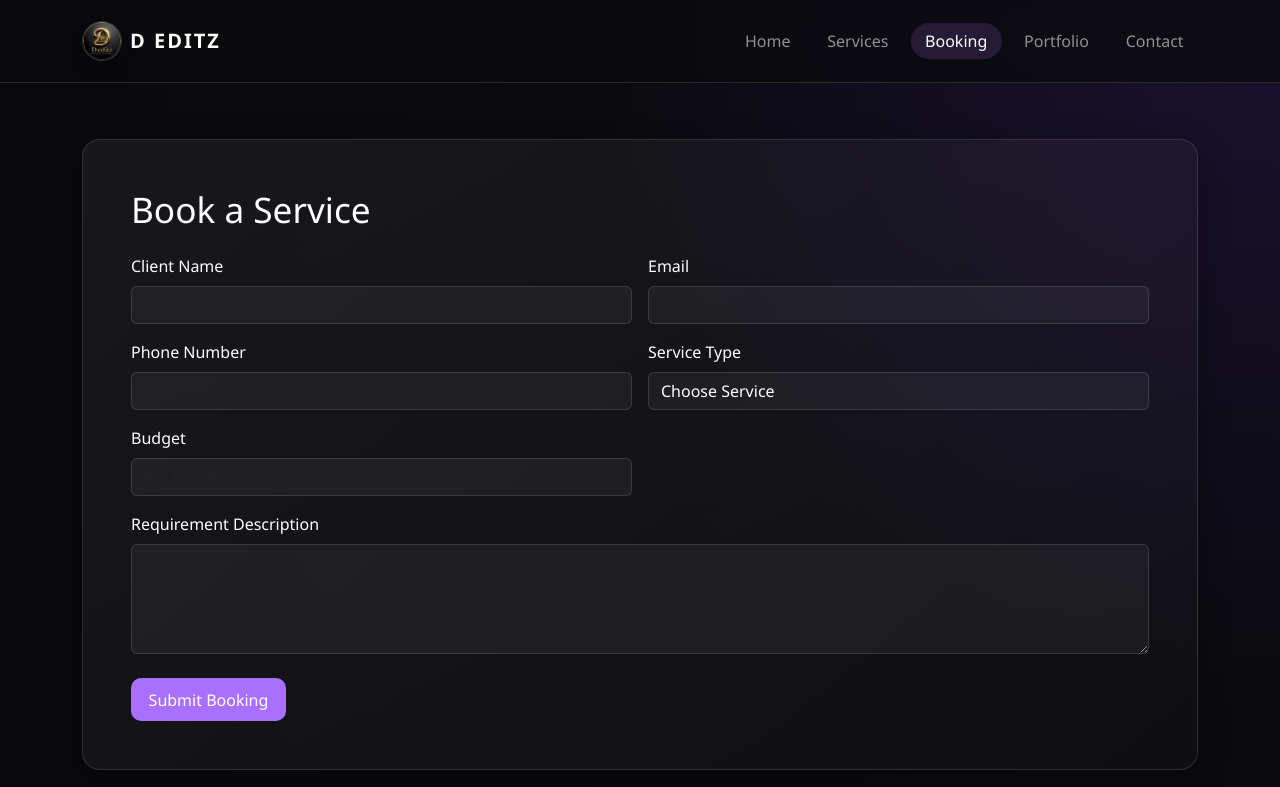
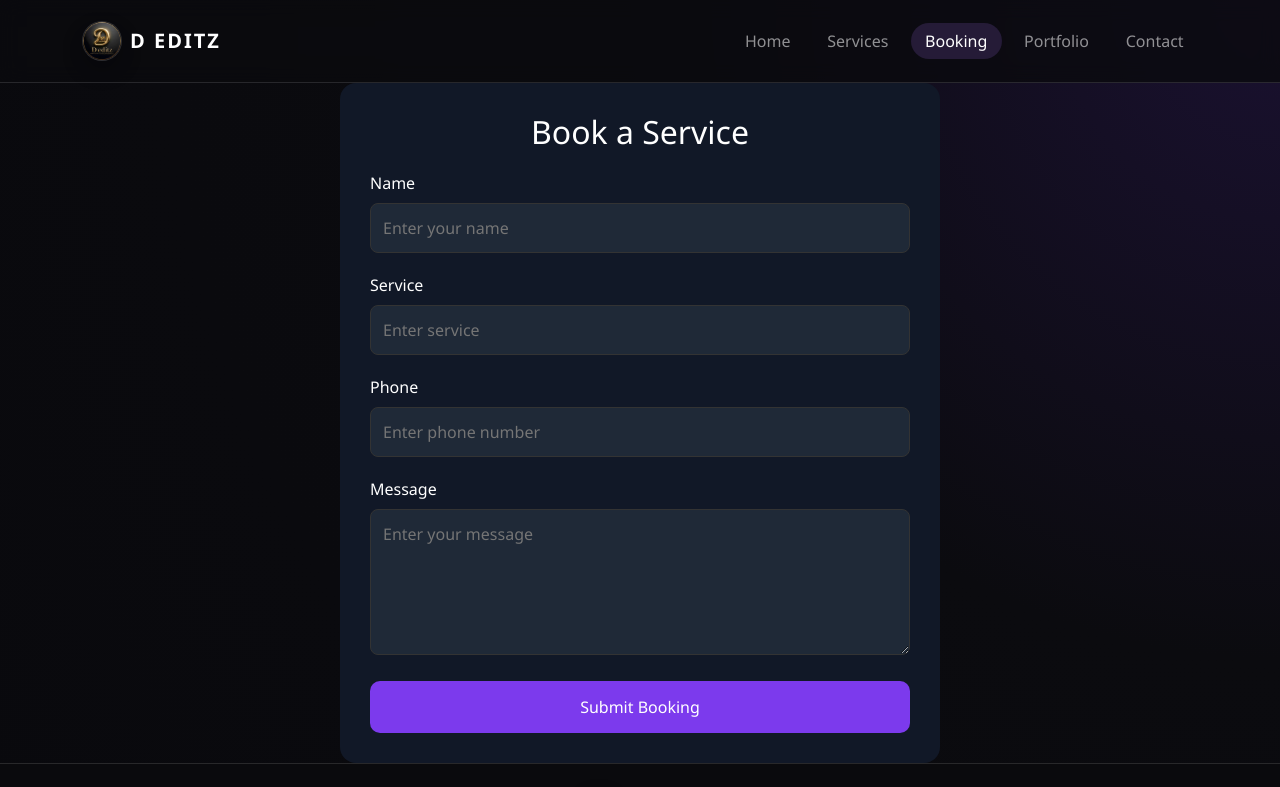
Before and after one commit to darshan-611/D_Editz-Service-Booking_and_Management, a React (Vite) app: page /booking in a window 1280 px wide. Shown: the top 787 px of the page. Built offline with nearby package versions, Linux system fonts and the light colour scheme.

Commit message:
fix booking api submission

```diff
--- a/src/pages/Booking.jsx
+++ b/src/pages/Booking.jsx
@@ -1,13 +1,168 @@
-import BookingForm from '../components/BookingForm'
+import { useState } from "react";
 
-function Booking({ onAddBooking }) {
+const API_URL = import.meta.env.VITE_API_URL;
+
+function BookingForm() {
+  const [name, setName] = useState("");
+  const [service, setService] = useState("");
+  const [phone, setPhone] = useState("");
+  const [message, setMessage] = useState("");
+
+  const handleSubmit = async (e) => {
+    e.preventDefault();
+
+    const bookingData = {
+      name,
+      service,
+      phone,
+      message,
+    };
+
+    try {
+      const response = await fetch(
+        `${API_URL}/api/bookings`,
+        {
+          method: "POST",
+          headers: {
+            "Content-Type": "application/json",
+          },
+          body: JSON.stringify(bookingData),
+        }
+      );
+
+      const data = await response.json();
+
+      console.log("Booking success:", data);
+
+      alert("Booking submitted successfully!");
+
+      // Clear form
+      setName("");
+      setService("");
+      setPhone("");
+      setMessage("");
+
+    } catch (error) {
+      console.error("Booking failed:", error);
+      alert("Booking failed");
+    }
+  };
+
   return (
-    <section className="section-spacing">
-      <div className="container">
-        <BookingForm onAddBooking={onAddBooking} />
-      </div>
-    </section>
-  )
+    <div
+      style={{
+        maxWidth: "600px",
+        margin: "0 auto",
+        padding: "30px",
+        background: "#111827",
+        borderRadius: "16px",
+        color: "white",
+      }}
+    >
+      <h2
+        style={{
+          fontSize: "32px",
+          marginBottom: "20px",
+          textAlign: "center",
+        }}
+      >
+        Book a Service
+      </h2>
+
+      <form onSubmit={handleSubmit}>
+        <div style={{ marginBottom: "20px" }}>
+          <label>Name</label>
+
+          <input
+            type="text"
+            placeholder="Enter your name"
+            value={name}
+            onChange={(e) => setName(e.target.value)}
+            required
+            style={inputStyle}
+          />
+        </div>
+
+        <div style={{ marginBottom: "20px" }}>
+          <label>Service</label>
+
+          <input
+            type="text"
+            placeholder="Enter service"
+            value={service}
+            onChange={(e) => setService(e.target.value)}
+            required
+            style={inputStyle}
+          />
+        </div>
+
+        <div style={{ marginBottom: "20px" }}>
+          <label>Phone</label>
+
+          <input
+            type="text"
+            placeholder="Enter phone number"
+            value={phone}
+            onChange={(e) => setPhone(e.target.value)}
+            required
+            style={inputStyle}
+          />
+        </div>
+
+        <div style={{ marginBottom: "20px" }}>
+          <label>Message</label>
+
+          <textarea
+            placeholder="Enter your message"
+            value={message}
+            onChange={(e) => setMessage(e.target.value)}
+            rows="5"
+            style={textareaStyle}
+          />
+        </div>
+
+        <button
+          type="submit"
+          style={buttonStyle}
+        >
+          Submit Booking
+        </button>
+      </form>
+    </div>
+  );
 }
 
-export default Booking
+const inputStyle = {
+  width: "100%",
+  padding: "12px",
+  marginTop: "8px",
+  borderRadius: "8px",
+  border: "1px solid #333",
+  background: "#1f2937",
+  color: "white",
+  outline: "none",
+};
+
+const textareaStyle = {
+  width: "100%",
+  padding: "12px",
+  marginTop: "8px",
+  borderRadius: "8px",
+  border: "1px solid #333",
+  background: "#1f2937",
+  color: "white",
+  outline: "none",
+};
+
+const buttonStyle = {
+  width: "100%",
+  padding: "14px",
+  border: "none",
+  borderRadius: "10px",
+  background: "#7c3aed",
+  color: "white",
+  fontSize: "16px",
+  cursor: "pointer",
+};
+
+export default BookingForm;
```
